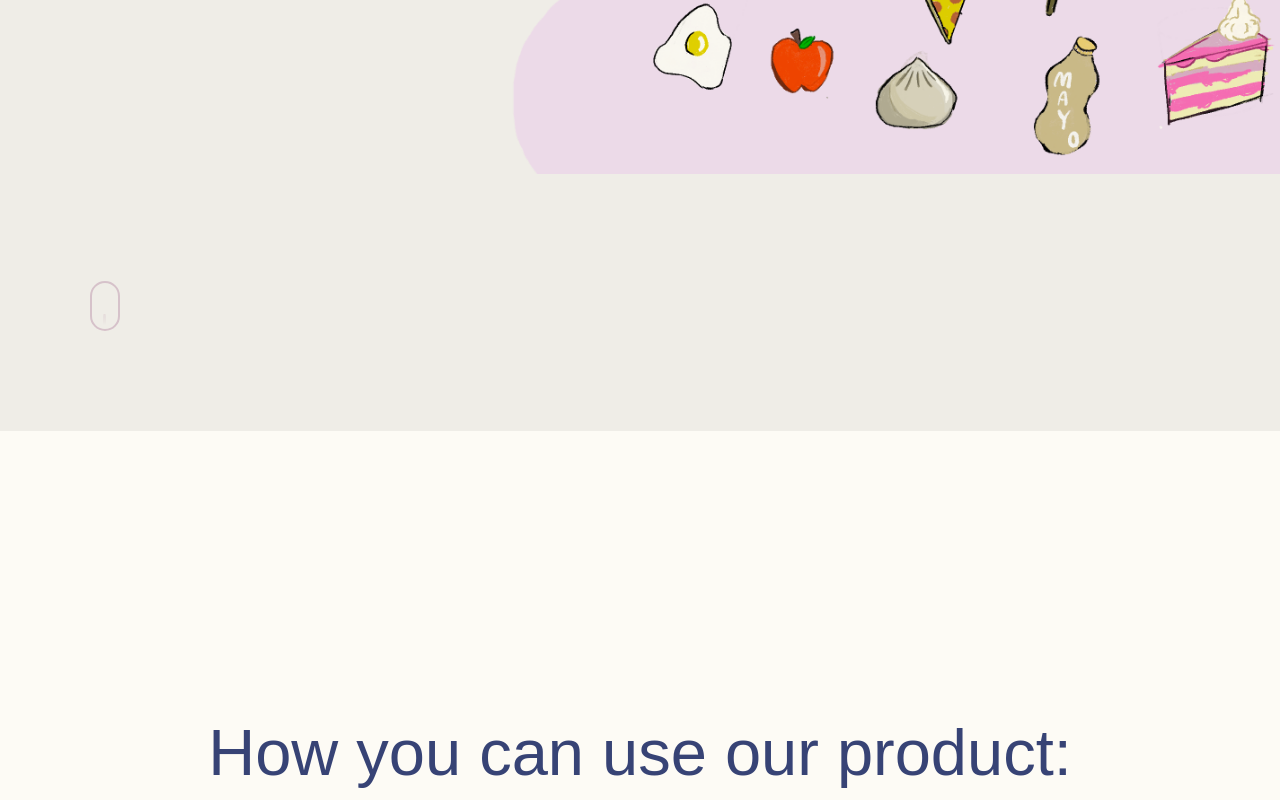
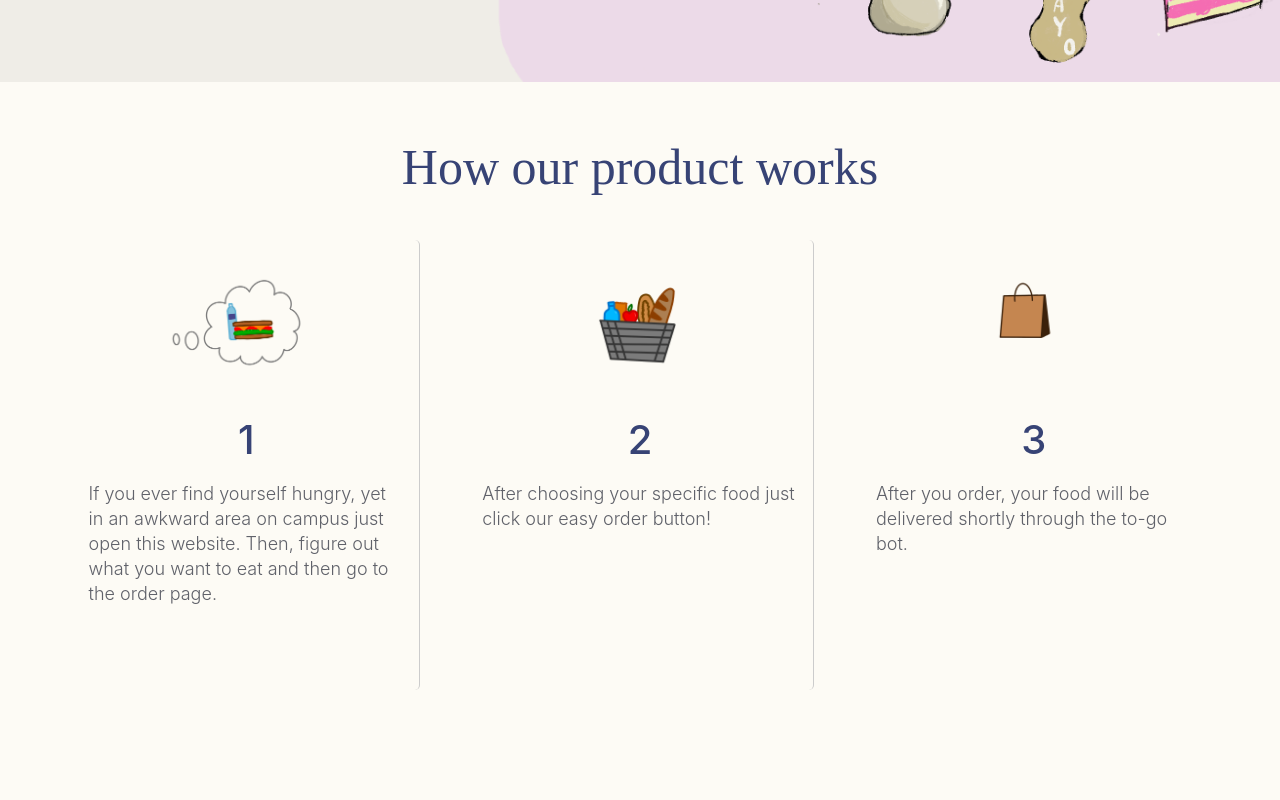
Before and after one commit to spring24pnmclass/frontend, a React (Vite) app: page / in a window 1280 px wide. Shown: the part 760-1560 px from the top of the page. Built offline with nearby package versions, Linux system fonts and the light colour scheme.

Commit message:
fixed all fonts + colors on home and banner

```diff
--- a/src/components/About.css
+++ b/src/components/About.css
@@ -126,7 +126,7 @@
     margin-top: 20px;
     width: 100%;
     margin-left: -50%;
-    border-radius: 10px;
+    border-radius: 50px;
 }
 
 .other-div {
--- a/src/components/Home.css
+++ b/src/components/Home.css
@@ -1,57 +1,90 @@
+
 body {
-  background-color: #fdfbf5;  /* Set the background color */
+  background-color: #fdfbf5;
 }
+
 .text-container {
   text-align: center;
   line-height: 1.7;
   color: #374375;
+  background-color: #fdfbf5;
+  margin-top: 13%;
+  margin-bottom: 30px;
+  font-size: 100%;
+}
+
+.text-container h1 {
   font-family: 'Times New Roman', sans-serif;
-  background-color: #fdfbf5;
-  font-size: 65px;
-  margin-top: 20%;
-  margin-bottom: 60px;
+  font-size: 50px;
+  font-weight: 400;
+}
 
-}
-#root > div > div > div.text-container {
-  font-family: 'Times New Roman', Times, serif;
+.columns-container p {
+  line-height: 1.4; /* Increase line spacing */
+  color: #60626a;
+  text-align: left;
+  font-family: Apercu, '-apple-system', BlinkMacSystemFont, Segoe UI, Roboto, Helvetica Neue, Arial, Noto Sans, sans-serif, Apple Color Emoji, Segoe UI Emoji, Segoe UI Symbol, Noto Color Emoji;
 
 }
 
-#root > div > div > div.columns-container > div:nth-child(1) > p {
-  font-family: 'Times New Roman', Times, serif;
+.columns-container h1 {
+  text-align: center;
+  font-family: Apercu, '-apple-system', BlinkMacSystemFont, Segoe UI, Roboto, Helvetica Neue, Arial, Noto Sans, sans-serif, Apple Color Emoji, Segoe UI Emoji, Segoe UI Symbol, Noto Color Emoji;
+  color: #374375;
+  font-weight: 500;
+
 }
+
 
 .columns-container {
   display: flex;
   justify-content: space-between;
   margin-top: 20px; /* Adjust spacing */
-  margin-top: 40px;
   margin-left: 50px; /* Adjust left margin */
   margin-right: 50px; /* Adjust right margin */
 
 }
-
 .column {
   flex: 1;
-  margin: 0 5px; /* Adjust spacing */
-  padding: 20px;
+  padding: 10px;
   border-radius: 5px;
-  font-size: 33px;
-  line-height: 1.7;
+  font-size: 20px;
+  line-height: 1.3;
   color: #374375;
-  font-size: 33px; /* Decrease font size for paragraph */
   font-weight: 350;
   color: #60626a;
-  margin-bottom: 10%;
+  margin-left: 2%;
+  margin-right: 2%;
+  margin-bottom: 20%;
+  height: 450px; /* Increase the height */
+}
+.column h1 {
+  margin-top: -10px;
+  margin-bottom: 15px; /* Adjust as needed */
+  font-size: 40px; /* Increase font size */
 }
 
+.column p {
+  margin-top: 15px; /* Adjust as needed */
+  font-size: 20px; /* Increase font size */
+  margin-left: 5px;
+  margin-right: 5px;
+  font-size: 18px; /* Decrease font size for paragraph */
+  line-height: 1.4; /* Increase line spacing */
+  color: #60626a;
+  font-family: Apercu, -apple-system, 'BlinkMacSystemFont', Segoe UI, Roboto, Helvetica Neue, Arial, Noto Sans, sans-serif, Apple Color Emoji, Segoe UI Emoji, Segoe UI Symbol, Noto Color Emoji;
+
+}
+
+
 .column:not(:last-child) {
-  border-right: 1px solid #ccc; /* Add vertical line */
+  border-right: 1px solid #cccccc; /* Add vertical line */
 }
 
 .step-1-img {
   position: relative;
-  width: 100%;
+  margin-top:-10%;
+  width: 50%;
   height: 200px;
   object-fit: cover;
   object-position: center calc(50% + 20px); /* Shifts the image to the center horizontally and down by 20 pixels */
@@ -60,17 +93,21 @@ body {
 
 .step-2-img {
   position: relative;
-  width: 100%;
+  margin-top:-10%;
+  width: 50%;
   height: 200px;
   object-fit: cover;
   object-position: center calc(50% + 15%);
+  left: -5px;
+
 }
 
 .step-3-img {
   position: relative;
-  width: 125%;
+  margin-top:-10%;
+  width: 50%;
   height: 200px;
-  left: -40px;
+  left: -1px;
   object-fit: cover;
   object-position: calc();
 }
--- a/src/components/Order.css
+++ b/src/components/Order.css
@@ -39,7 +39,7 @@ body {
     width: 10%; /* Adjusted width */
     text-align: center;
     border-radius: 10px;
-    background-color: #374375;
+    background-color: #7e88b0;
     cursor: pointer;
     font-family: Apercu, -apple-system, 'BlinkMacSystemFont', Segoe UI, Roboto, Helvetica Neue, Arial, Noto Sans, sans-serif, Apple Color Emoji, Segoe UI Emoji, Segoe UI Symbol, Noto Color Emoji;
     color: #ffffff;
--- a/src/components/banner.css
+++ b/src/components/banner.css
@@ -1,12 +1,14 @@
 .banner {
   background-color: #efede7;
   color: rgb(73, 70, 70);
-  padding: 100px; /* Increase padding for larger banner */
+  padding-top: 100px; /* Increase padding for larger banner */
+  padding-left: 100px;
+  padding-right: 100px;
   display: flex;
   align-items: center;
   position: relative; /* Already set to contain absolutely positioned elements */
-  margin-top: -150px;
-  margin-bottom: -100px;
+  margin-top: -100px;
+  margin-bottom: -150px;
 }
 
 .banner-content {
@@ -18,8 +20,9 @@
   width: 100%; /* Takes the full width of its container */
   position: relative; /* Needed for absolute positioning of text */
   display: flex;
-  right: -100px;
+  left: 100px;
   justify-content: center; /* Centers the content */
+
 }
 
 .banner-image img {
@@ -29,12 +32,12 @@
 
 .banner-text {
   position: absolute; /* Positions the text over the image */
-  top: 50%; /* Center vertically */
-  left: 17%; /* Center horizontally */
+  top: 40%; /* Center vertically */
+  left: 13%; /* Center horizontally */
   transform: translate(-50%, -50%); /* Align the center of the text block to the center of the image */
   color: #fff; /* Ensures text is visible, adjust color based on your design */
   text-align: left;
-  max-width: 50%; /* Limits the width of the text block */
+  max-width: 45%; /* Limits the width of the text block */
 }
 
 .banner-text h2 {
@@ -52,36 +55,3 @@
   font-weight: 350;
   color: #60626a; /* Might need adjustment for visibility */
 }
-
-.box_3JAMv {
-  padding: 10px 11px;
-  height: 50px;
-  width: 30px;
-  margin-top: 1000px; /* Move the scrollbar down */
-  margin-left: -10px; /* Move the scrollbar to the left */
-  border: 2px solid #aa78985e;
-  border-radius: 25px;
-  overflow-y: auto;
-}
-
-/* Scrollbar */
-.box_3JAMv .scroller_dt8Fd {
-  width: 3px;
-  height: 90%; /* Adjusted height */
-  border-radius: 25%;
-  background: linear-gradient(to bottom, #7c235d5e 0%, transparent 50%); /* Fading effect */
-  animation: scrollAnimation 1.5s infinite cubic-bezier(.15,.41,.69,.94);
-}
-
-@keyframes scrollAnimation {
-  0% {
-      transform: translateY(0); /* Start from the top */
-  }
-  80% {
-      opacity: 5; /* Fade out towards the middle */
-  }
-  100% {
-      opacity: 0;
-      transform: translateY(90%); /* Restart from the top */
-  }
-}
--- a/src/components/pages/BannerComponent.jsx
+++ b/src/components/pages/BannerComponent.jsx
@@ -5,9 +5,6 @@ import banner_art from "../../assets/banner_art.png";
 const BannerComponent = () => {
   return (
     <div className="banner">
-      <div class="box_3JAMv loadMore_bVOpc">
-            <div class="scroller_dt8Fd"></div>
-          </div>
       <div className="banner-content">
         {/* Image and Text Overlay */}
         <div className="banner-image">
--- a/src/components/pages/Home.jsx
+++ b/src/components/pages/Home.jsx
@@ -14,7 +14,7 @@ export const Home = () => {
 
       <div className="text-container">
         <br />
-        <p>How you can use our product:</p>
+        <h1>How our product works</h1>
       </div>
 
       <div className="columns-container">
```
